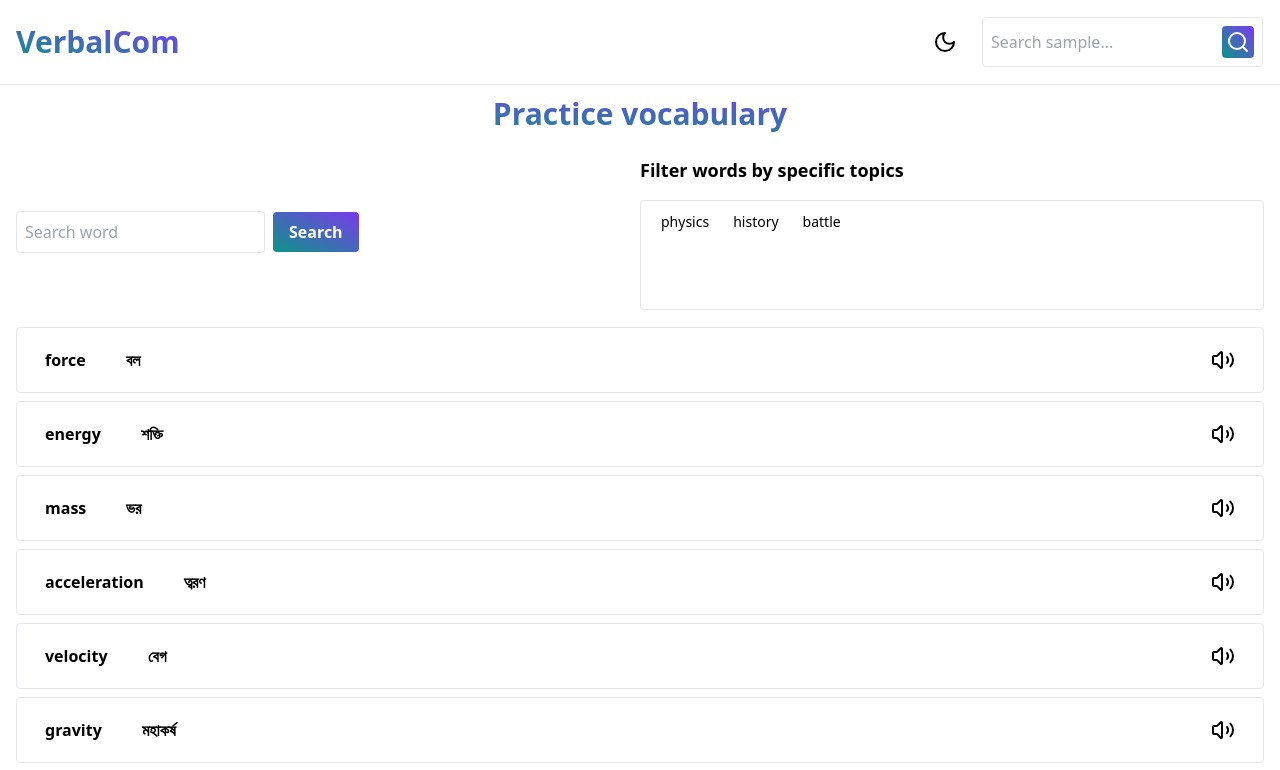
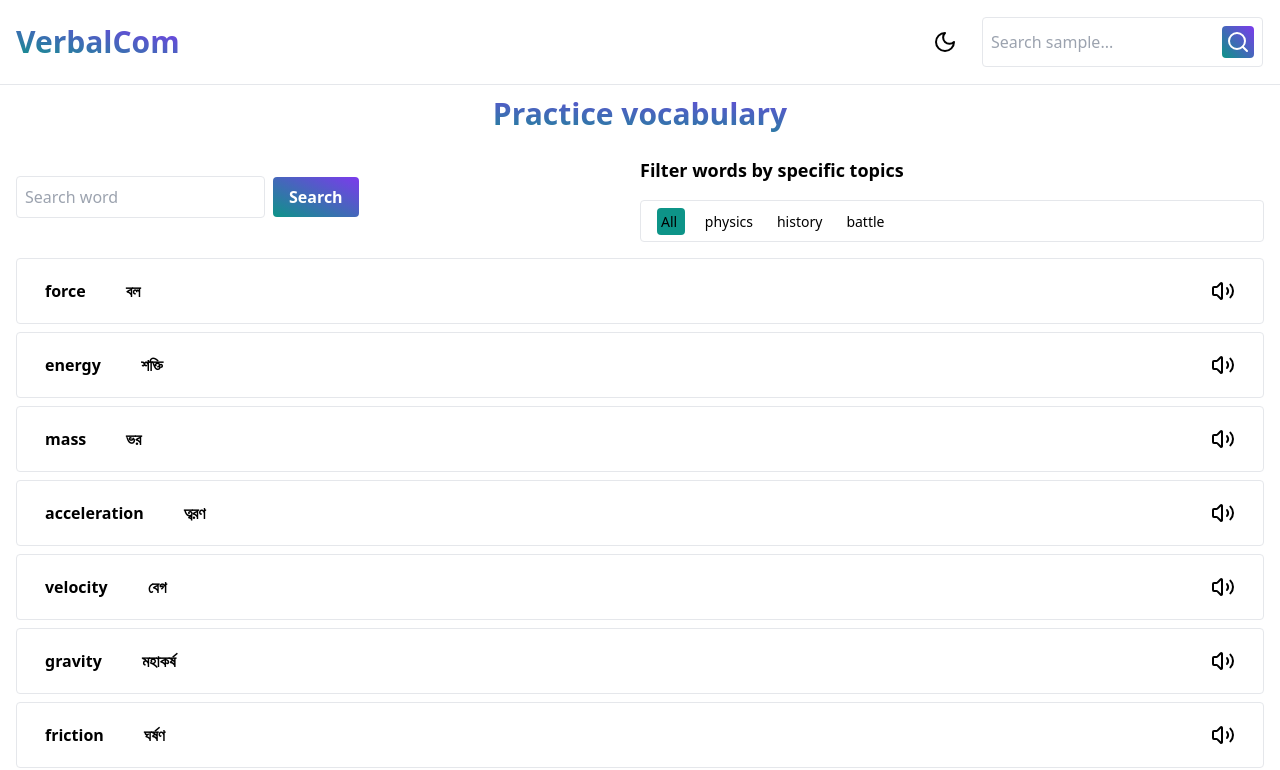
Before and after one commit to ashsajal1/verbalcom, a Vue app: page /vocabulary in a window 1280 px wide. Shown: the top 770 px of the page. Built offline with nearby package versions, Linux system fonts and the light colour scheme.

Commit message:
feat: add filter topic func

```diff
--- a/src/pages/Vocabulary.vue
+++ b/src/pages/Vocabulary.vue
@@ -50,6 +50,17 @@ const playWordWithoutAlert = (word: string) => {
     speak()
 }
 
+const handleTopics = (topic: string) => {
+    if(topic.toLowerCase() === 'all') {
+        selectedTopics.value = [];
+        return;
+    }
+    if (selectedTopics.value.includes(topic)) {
+        selectedTopics.value = selectedTopics.value.filter(selectedTopic => topic != selectedTopic)
+    } else {
+        selectedTopics.value = [...selectedTopics.value, topic]
+    }
+}
 
 </script>
 
@@ -68,14 +79,18 @@ const playWordWithoutAlert = (word: string) => {
         <div class="mb-4 w-full">
             <p class="py-2 text-lg font-bold mb-2">Filter words by specific topics</p>
             <div>
-                <select v-model="selectedTopics" multiple
-                    class="p-2 border w-full rounded dark:bg-black dark:border-gray-800">
-                    <option :class="{ 'bg-primary': selectedTopics.includes(topic) }"
-                        class="inline hover:bg-secondary mx-2 p-1 text-sm rounded" v-for="topic in availableTopics"
-                        :key="topic" :value="topic">
+                <div class="p-2 border w-full rounded dark:bg-black dark:border-gray-800">
+                    <div @click="handleTopics('all')" :class="{ 'bg-primary': selectedTopics.length === 0 }"
+                        class="inline cursor-pointer hover:bg-secondary mx-2 p-1 text-sm rounded">
+                        All
+                    </div>
+
+                    <div @click="handleTopics(topic)" :class="{ 'bg-primary': selectedTopics.includes(topic) }"
+                        class="inline cursor-pointer hover:bg-secondary mx-2 p-1 text-sm rounded"
+                        v-for="topic in availableTopics" :key="topic" :value="topic">
                         {{ topic }}
-                    </option>
-                </select>
+                    </div>
+                </div>
             </div>
         </div>
     </div>
```
